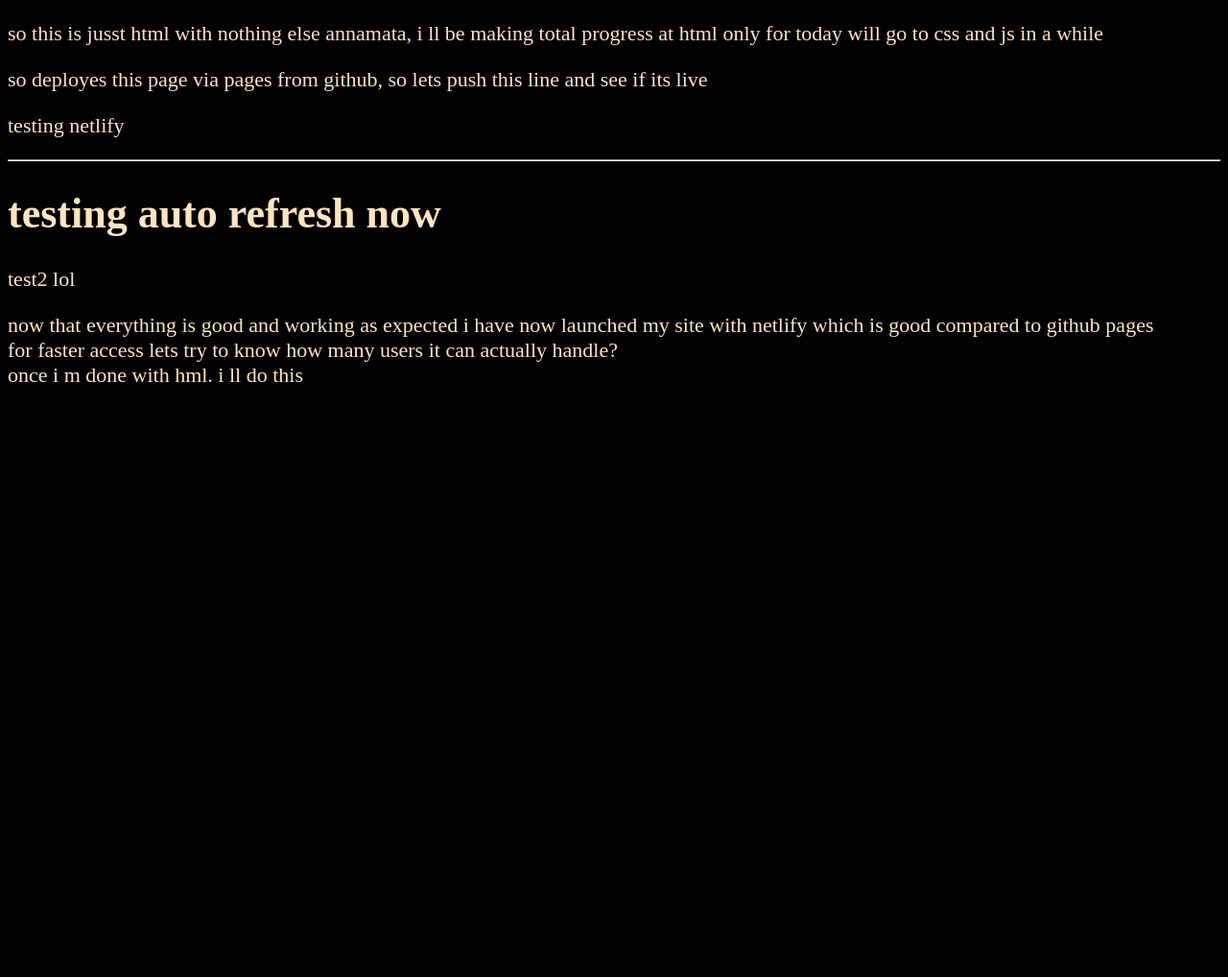
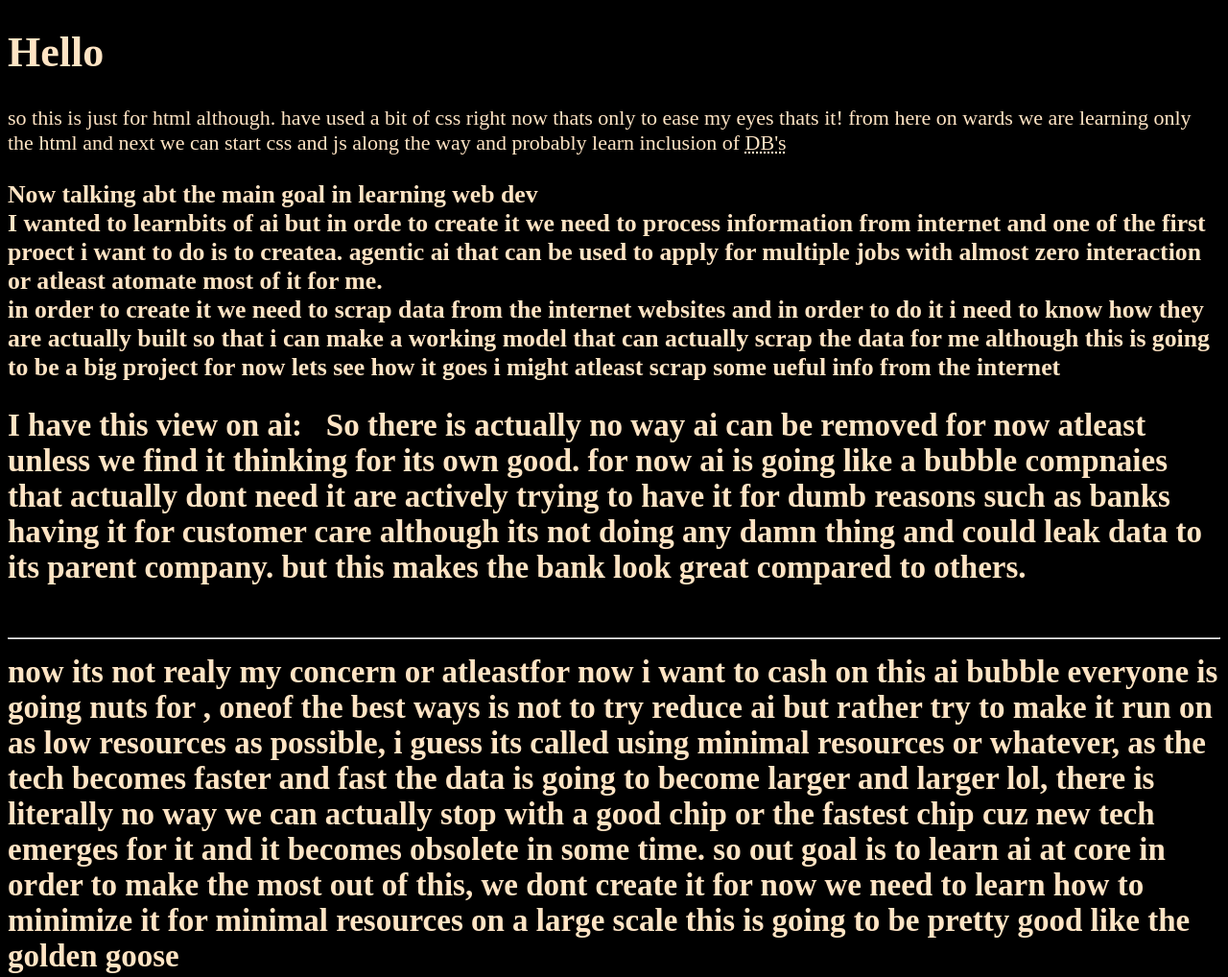
Before and after one commit to bharathOnGit/html-practice, a plain HTML site: page index.html in a window 1280 px wide. Shown: the whole page at 96% size. Before the commit the page ends 800 px from the top, so only its background shows below. Drawn offline with Linux system fonts and the light colour scheme.

Commit message:
ok now i m doing a personal diary kind f thing rn

```diff
--- a/index.html
+++ b/index.html
@@ -10,18 +10,24 @@
     <link href="main.css" rel="stylesheet">
 </head>
 <body>
-    <p>so this is jusst html with nothing else annamata, i ll be making total progress at html only for today will go to css and js in a while</p>
-
-    <p> so deployes this page via pages from github, so lets push this line and see if its live</p>
-    <p>testing netlify</p>
-    <hr>
-    <h1>testing auto refresh now</h1>
-    <p>test2 lol </p>
-    <p>now that everything is good and working as expected i have now launched my site with netlify which is good compared to github pages<br>
-     for faster access lets try to know how many users it can actually handle?<br>  once i m done with hml. i ll do this</p>
+    <h1>Hello </h1>
+    <p>so this is just for html although. have used a bit of css right now thats only to ease my eyes thats it!
+        from here on wards we are learning only the html and next we can start css and js along the way and probably learn inclusion of <abbr title="DataBases" >DB's</abbr>
+    </p>
+    <h3>Now talking abt the main goal in learning web dev <br>
+            I wanted to learnbits of ai but in orde to create it we need to process information from internet and one of the first proect i want to do is to createa. agentic ai that can be used to apply for multiple jobs with almost zero interaction or atleast atomate most of it for me.
+            <br> in order to create it we need to scrap data from the internet websites and in order to do it i need to know how they are actually built so that i can make a working model that can actually scrap the data for me although this is going to be a big project for now lets see how it goes i might atleast scrap some ueful info from the internet
+    </h3>
+    <h2>
+        I have this view on ai:
+        &nbsp; So there is actually no way ai can be removed for now atleast unless we find it thinking for its own good.
+        for now ai is going like a bubble compnaies that actually dont need it are actively trying to have it for dumb reasons such as banks having it for customer care although its not doing any damn thing and could leak data to its parent company. but this makes the bank look great compared to others.
 
 
-
-
+        <br>
+        <br>
+        <hr>
+        now its not realy my concern or atleastfor now i want to cash on this ai bubble everyone is going nuts for , oneof the best ways is not to try reduce ai but rather try to make it run on as low resources as possible, i guess its called using minimal resources or whatever, as the tech becomes faster and fast the data is going to become larger and larger lol, there is literally no way we can actually stop with a good chip or the fastest chip cuz new tech emerges for it and it becomes obsolete in some time. so out goal is to learn ai at core in order to make the most out of this, we dont create it for now we need to learn how to minimize it for minimal resources on a large scale this is going to be pretty good like the golden goose
+    </h2>
 </body>
 </html>
```
